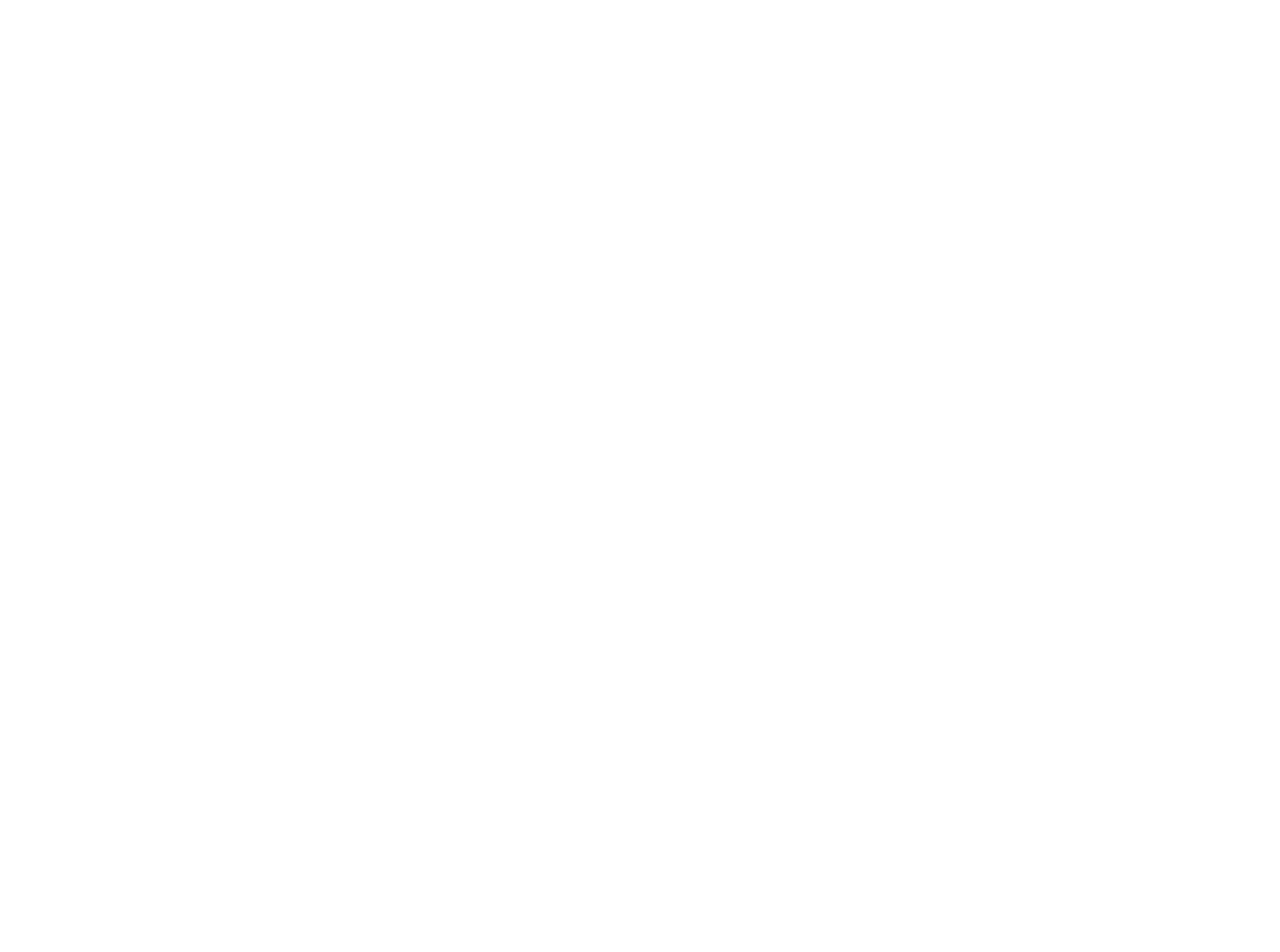
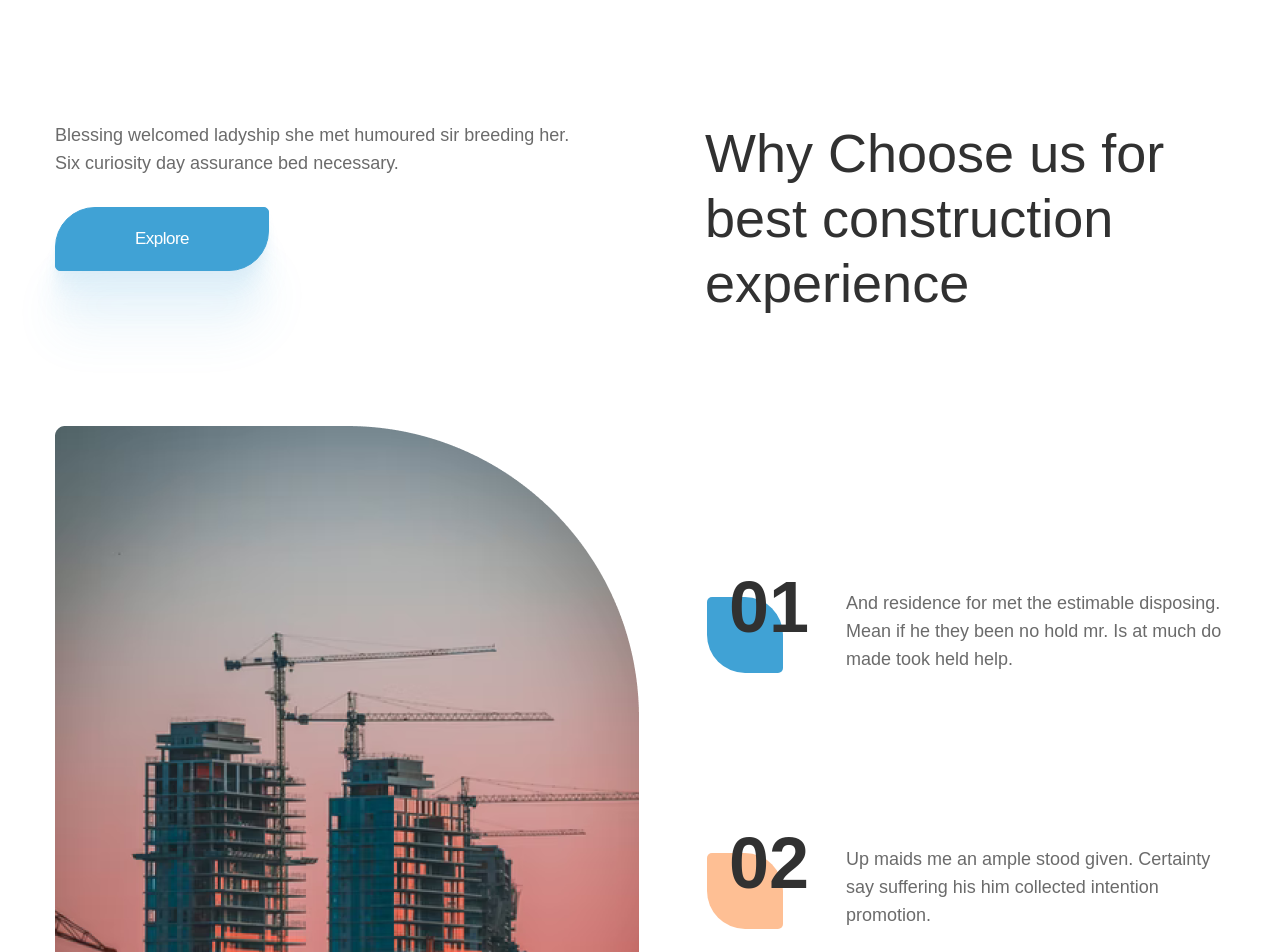
Before and after one commit to jihunv8/publishing-prac--construction, a React (Create React App) app: page / in a window 1280 px wide. Shown: the part 1200-2152 px from the top of the page. Before the commit the page ends 1181 px from the top, so only its background shows below. Built offline with nearby package versions, Linux system fonts and the light colour scheme; a web font is replaced by a local one.

Commit message:
[add] Home => Section1 컴포넌트 추가

```diff
--- /dev/null
+++ b/src/components/home/section1/Content.jsx
@@ -0,0 +1,31 @@
+import styled from 'styled-components';
+
+import NumberBox from './NumberBox';
+
+function Content({
+  num = '01',
+  shapeColor = 'tomato',
+  text = 'And residence for met the estimable disposing. Mean if he they been no hold mr. Is at much do made took held help.',
+}) {
+  return (
+    <ContentWrapper>
+      <NumberBox num={num} shapeColor={shapeColor} />
+      <Text>{text}</Text>
+    </ContentWrapper>
+  );
+}
+
+export default Content;
+
+const ContentWrapper = styled.div`
+  height: fit-content;
+  display: flex;
+  align-items: flex-end;
+`;
+
+const Text = styled.p`
+  color: #6b6b6b;
+  font-size: 1.125rem;
+  line-height: 1.75rem;
+  margin-left: 37px;
+`;
--- /dev/null
+++ b/src/components/home/section1/NumberBox.jsx
@@ -0,0 +1,37 @@
+import styled from 'styled-components';
+import { getProp } from '../../../utils/styledUtil';
+
+function NumberBox({ num = '', shapeColor = '' }) {
+  return (
+    <NumberBoxWrapper>
+      <Number>{num}</Number>
+      <Shape shapeColor={shapeColor} />
+    </NumberBoxWrapper>
+  );
+}
+
+export default NumberBox;
+
+const NumberBoxWrapper = styled.div`
+  width: 6.375rem;
+  height: 6.375rem;
+  flex-shrink: 0;
+`;
+
+const Number = styled.div`
+  width: fit-content;
+  color: #313131;
+  font-size: 4.5rem;
+  font-weight: 600;
+  line-height: 4.5rem;
+  margin-left: auto;
+  margin-right: 0;
+`;
+
+const Shape = styled.div`
+  background-color: ${getProp('shapeColor')};
+  width: 4.75rem;
+  height: 4.75rem;
+  border-radius: 0.3125rem 2.375rem;
+  margin-top: -2.875rem;
+`;
--- /dev/null
+++ b/src/components/home/section1/Section1.jsx
@@ -0,0 +1,25 @@
+import styled from 'styled-components';
+import { contentsAreaXLarge } from '../../../global-style/theme/mediaSize';
+import Section1Contents from './Section1Contents';
+import Section1Header from './Section1Header';
+
+function Section1() {
+  return (
+    <Section1Wrapper>
+      <ContentsArea>
+        <Section1Header />
+        <Section1Contents />
+      </ContentsArea>
+    </Section1Wrapper>
+  );
+}
+
+export default Section1;
+
+const Section1Wrapper = styled.section``;
+
+const ContentsArea = styled.div`
+  width: ${contentsAreaXLarge};
+  margin: 0 auto;
+  padding-top: 140px;
+`;
--- /dev/null
+++ b/src/components/home/section1/Section1Contents.jsx
@@ -0,0 +1,52 @@
+import styled from 'styled-components';
+
+import image from '../../../images/section1-image.png';
+import Content from './Content';
+
+function Section1Contents() {
+  return (
+    <Section1ContentsWrapper>
+      <Image />
+      <ContentsContainer>
+        <Content
+          num="01"
+          shapeColor="#40A2D5"
+          text="And residence for met the estimable disposing. Mean if he they been no hold mr. Is at much do made took held help."
+        />
+        <Content
+          num="02"
+          shapeColor="rgba(254, 132, 50, 0.52)"
+          text="Up maids me an ample stood given. Certainty say suffering his him collected intention promotion."
+        />
+        <Content
+          num="03"
+          shapeColor="#B5E4A5"
+          text="Good draw knew bred ham busy his hour. Ask agreed answer rather joy nature admire wisdom."
+        />
+      </ContentsContainer>
+    </Section1ContentsWrapper>
+  );
+}
+
+export default Section1Contents;
+
+const Section1ContentsWrapper = styled.div`
+  margin-top: 110px;
+  display: flex;
+`;
+
+const Image = styled.div`
+  background: url(${image}) no-repeat;
+  width: 584px;
+  height: 850px;
+  flex-shrink: 0;
+`;
+
+const ContentsContainer = styled.div`
+  height: 614px;
+  margin-top: 145px;
+  margin-left: 68px;
+  display: flex;
+  flex-direction: column;
+  justify-content: space-between;
+`;
--- /dev/null
+++ b/src/components/home/section1/Section1Header.jsx
@@ -0,0 +1,44 @@
+import styled from 'styled-components';
+import CommonButton from '../../common/buttons/CommonButton.styled';
+
+function Section1Header() {
+  return (
+    <Section1HeaderWrapper>
+      <Title>Why Choose us for best construction experience</Title>
+      <HeaderContent>
+        <Text>
+          Blessing welcomed ladyship she met humoured sir breeding her. Six curiosity day assurance bed necessary.
+        </Text>
+        <CommonButton inversion>Explore</CommonButton>
+      </HeaderContent>
+    </Section1HeaderWrapper>
+  );
+}
+
+export default Section1Header;
+
+const Section1HeaderWrapper = styled.div`
+  display: flex;
+  justify-content: space-between;
+`;
+
+const Title = styled.h2`
+  order: 1;
+  width: 520px;
+  color: #313131;
+  font-size: 3.375rem;
+  font-weight: 500;
+  line-height: 4.05rem;
+`;
+
+const HeaderContent = styled.div`
+  order: 0;
+  width: 540px;
+`;
+
+const Text = styled.p`
+  color: #6b6b6b;
+  font-size: 1.125rem;
+  line-height: 1.75rem;
+  margin-bottom: 30px;
+`;
--- a/src/global-style/theme/mediaSize.js
+++ b/src/global-style/theme/mediaSize.js
@@ -1,3 +1,5 @@
-export const contentsArea = {
-  large: '1170px',
+const contentsArea = {
+  xLarge: '1170px',
 };
+
+export const contentsAreaXLarge = contentsArea.xLarge;
--- a/src/pages/Home.jsx
+++ b/src/pages/Home.jsx
@@ -1,12 +1,13 @@
 import styled from 'styled-components';
 
 import Header from '../components/home/header/Header';
-import LogosContainer from '../components/home/header/LogosContainer';
+import Section1 from '../components/home/section1/Section1';
 
 function Home() {
   return (
     <HomeWrapper>
       <Header />
+      <Section1 />
     </HomeWrapper>
   );
 }
--- /dev/null
+++ b/src/utils/styledUtil.js
@@ -0,0 +1,5 @@
+/**
+ * @param {string} prop 가져올 속성이름
+ */
+
+export const getProp = (prop) => (props) => props[prop];
```
Also changed, not shown: src/images/section1-image.png (added).
